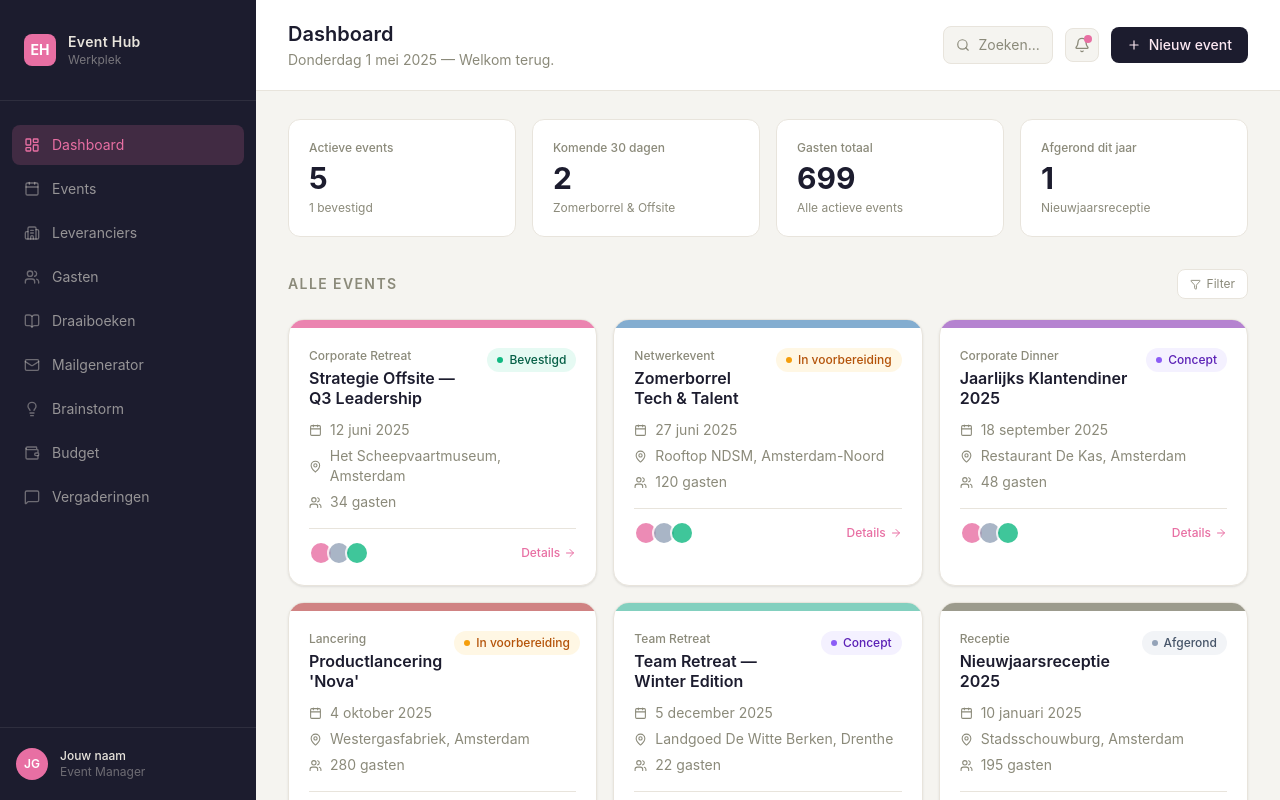
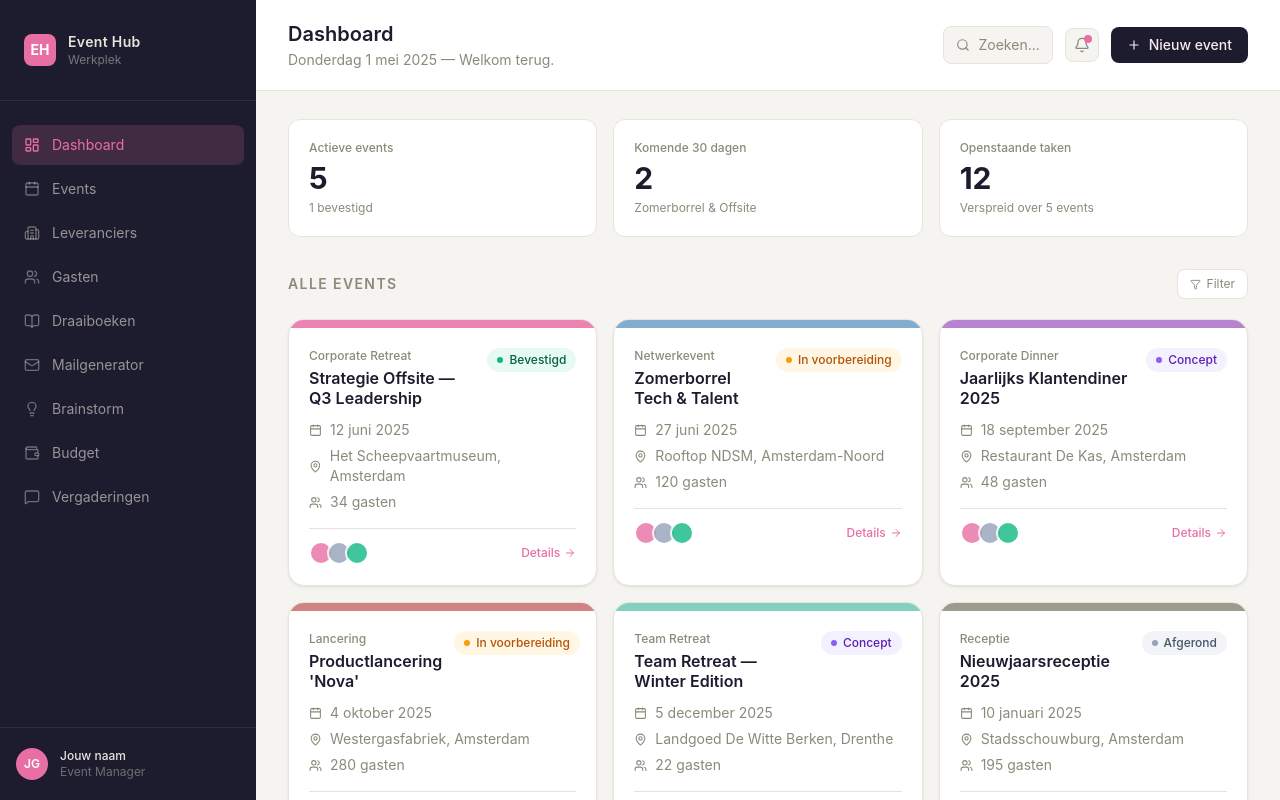
Before and after one commit to kyratirion-slay/Event-hub, a Next.js app: page / in a window 1280 px wide. Built offline with nearby package versions, Linux system fonts and the light colour scheme.

Commit message:
feat: Replace guest/completed stats with open to-do count
Removed 'Gasten totaal' and 'Afgerond dit jaar' stat cards.
Added 'Openstaande taken' card (placeholder: 12 tasks across 5 events).
Stats row now 3 columns.

https://claude.ai/code/session_0139NnnvoxU8k2KDTCr4KbQD

```diff
--- a/app/page.tsx
+++ b/app/page.tsx
@@ -66,10 +66,9 @@ const fakeEvents: Event[] = [
 ];
 
 const stats = [
-  { label: "Actieve events",    value: "5",   sub: "1 bevestigd" },
-  { label: "Komende 30 dagen",  value: "2",   sub: "Zomerborrel & Offsite" },
-  { label: "Gasten totaal",     value: "699", sub: "Alle actieve events" },
-  { label: "Afgerond dit jaar", value: "1",   sub: "Nieuwjaarsreceptie" },
+  { label: "Actieve events",       value: "5",  sub: "1 bevestigd" },
+  { label: "Komende 30 dagen",     value: "2",  sub: "Zomerborrel & Offsite" },
+  { label: "Openstaande taken",    value: "12", sub: "Verspreid over 5 events" },
 ];
 
 export default function DashboardPage() {
@@ -122,7 +121,7 @@ export default function DashboardPage() {
         <div className="flex-1 overflow-y-auto px-8 py-7">
 
           {/* Stats */}
-          <div className="grid grid-cols-4 gap-4 mb-8">
+          <div className="grid grid-cols-3 gap-4 mb-8">
             {stats.map((stat) => (
               <div
                 key={stat.label}
```
